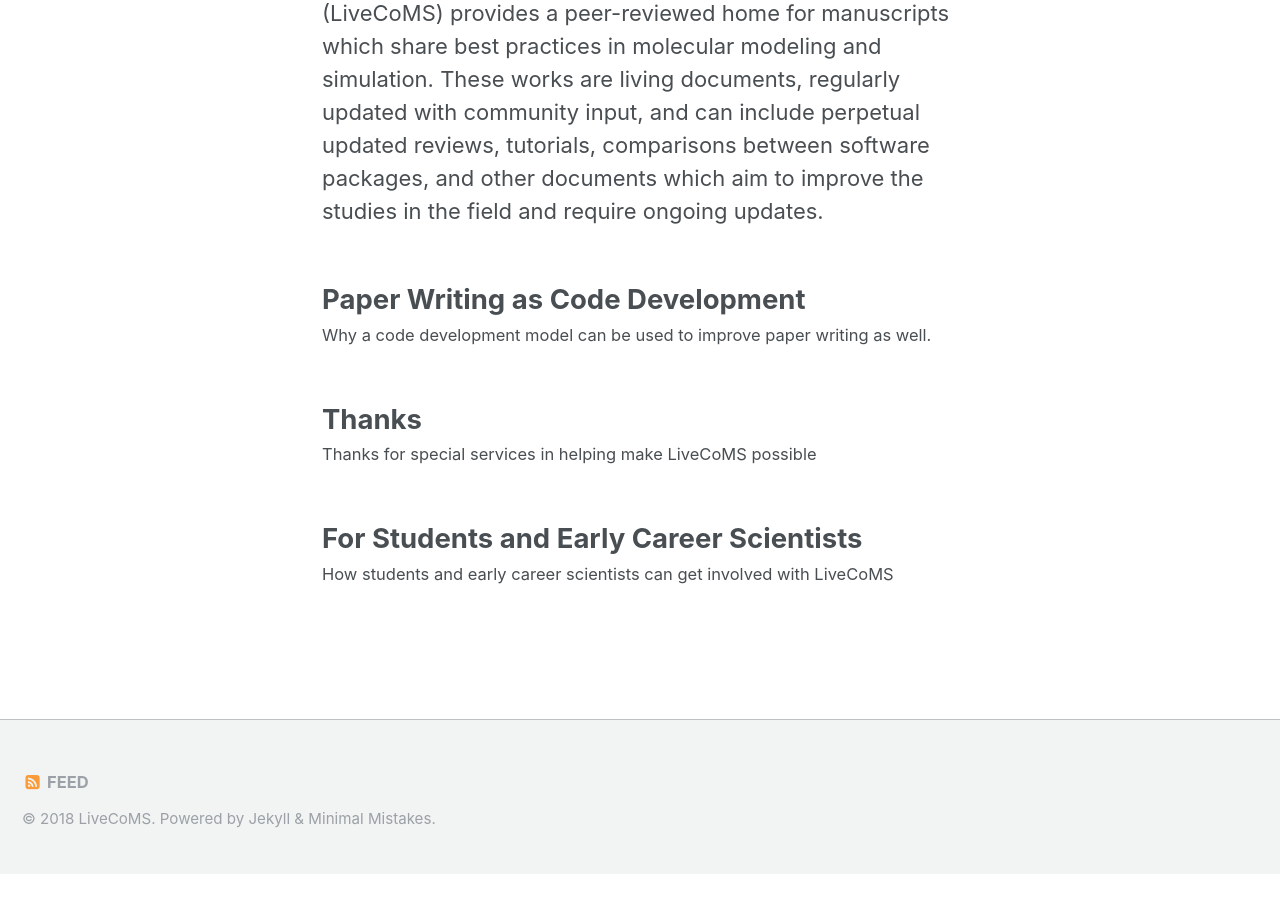
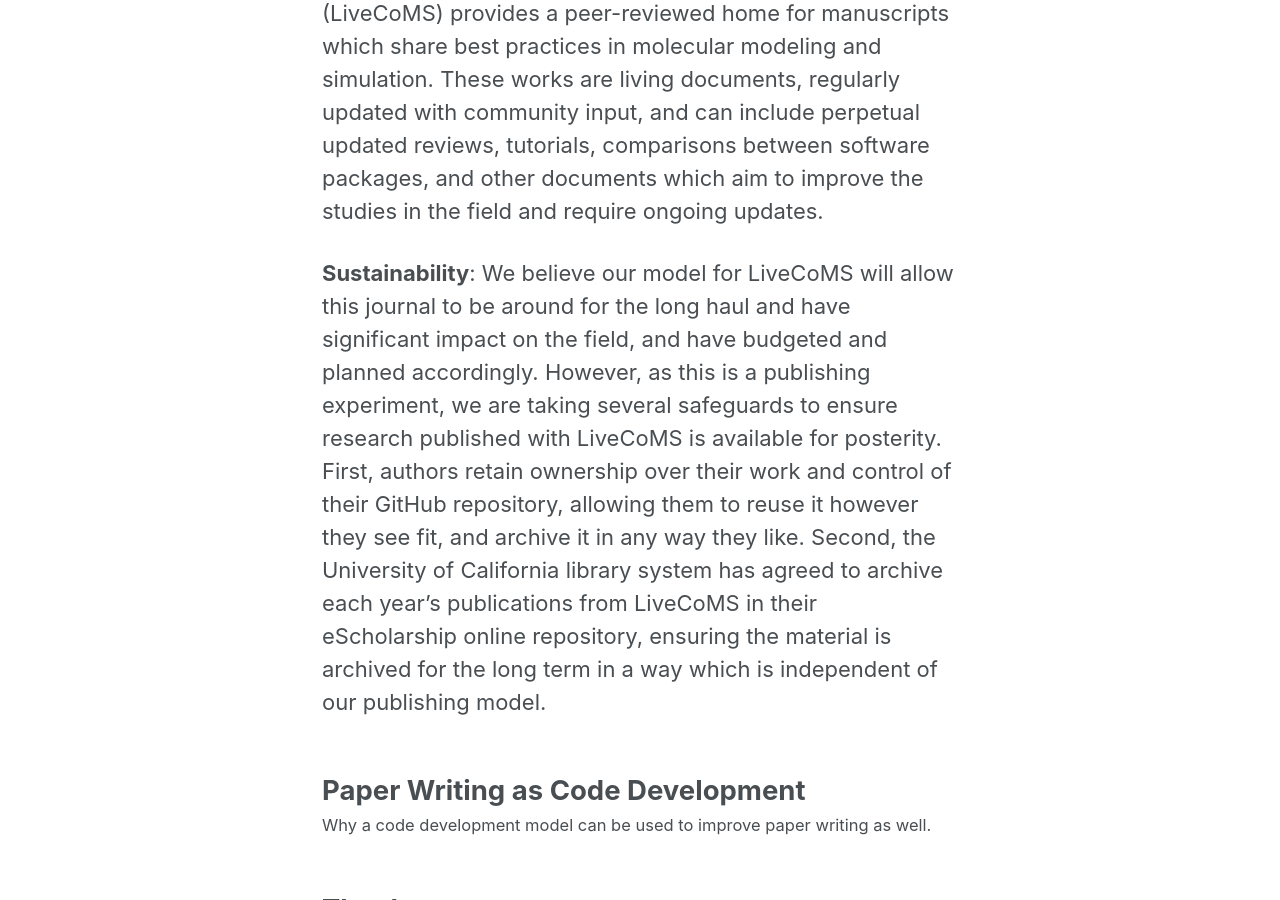
Before and after one commit to livecomsjournal/livecomsjournal.github.io, a Jekyll site: the page built from _about_livecoms/index.md, in a window 1280 px wide and 900 px high, scrolled down 546 px. Built offline with Jekyll 4.4.1, drawn with Linux system fonts in a browser that asks for light colours; before the commit the page ends 1420 px from its top, so only the background shows below that.

Commit message:
Add discussion of eScholarship archival.

```diff
--- a/_about_livecoms/index.md
+++ b/_about_livecoms/index.md
@@ -17,6 +17,8 @@
 packages, and other documents which aim to improve the studies in the
 field and require ongoing updates.
 
+**Sustainability**: We believe our model for LiveCoMS will allow this journal to be around for the long haul and have significant impact on the field, and have budgeted and planned accordingly. However, as this is a publishing experiment, we are taking several safeguards to ensure research published with LiveCoMS is available for posterity. First, authors retain ownership over their work and control of their GitHub repository, allowing them to reuse it however they see fit, and archive it in any way they like. Second, the University of California library system has agreed to archive each year's publications from LiveCoMS in their eScholarship online repository, ensuring the material is archived for the long term in a way which is independent of our publishing model.
+
 {% for collection in site.collections %}
   {% if collection.label == "about_livecoms" %}
     {% for post in collection.docs %}
```
